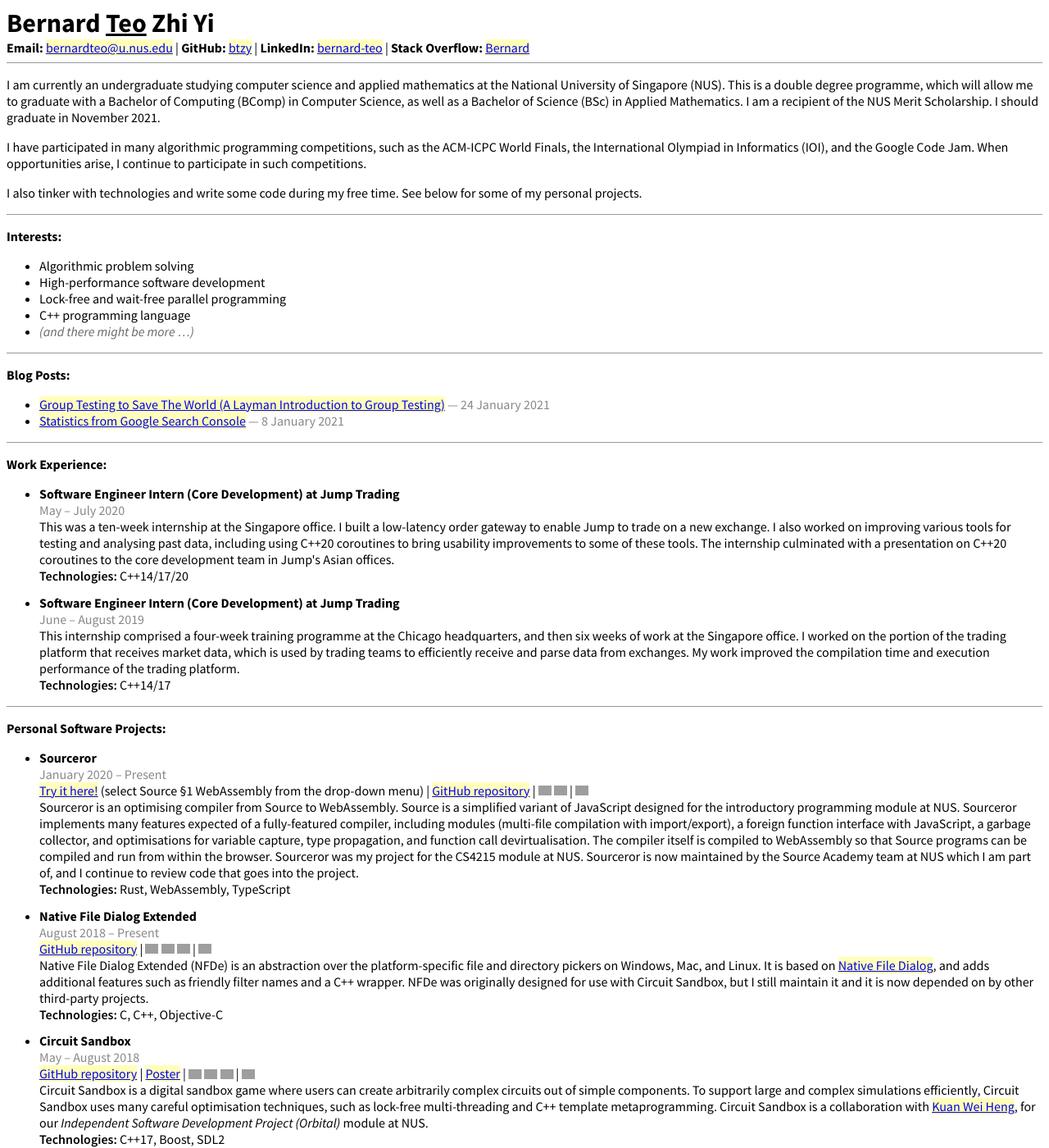
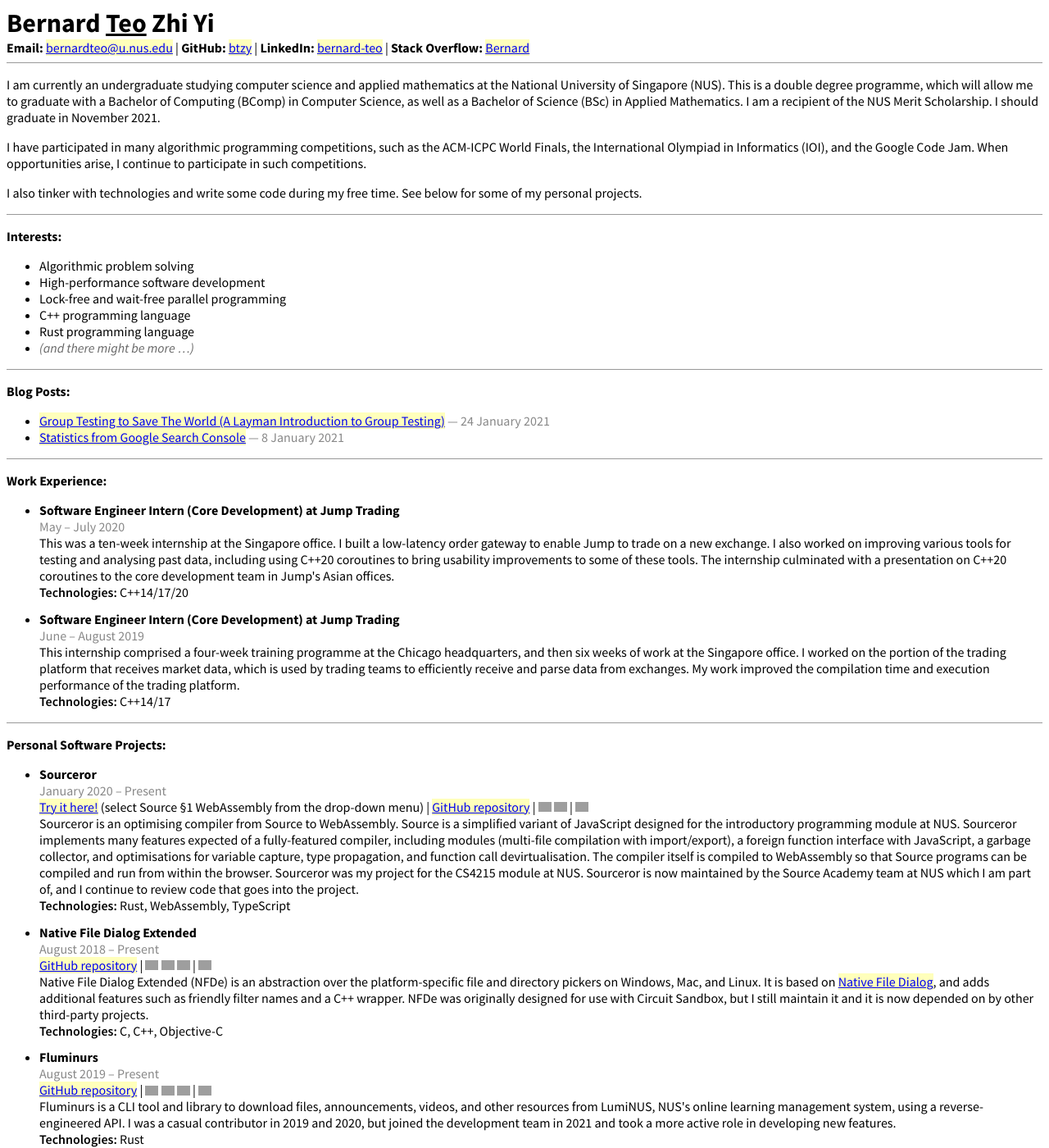
Before and after one commit to btzy/homepage, a Jekyll site: the page built from index.html, in a window 1280 px wide and 1400 px high. Shown: the whole window at 82% size. Built offline with Jekyll 4.4.1, drawn with Linux system fonts in a browser that asks for light colours; comment, search, counter and statistics services are not loaded; grey boxes are pictures that could not be loaded.

Commit message:
Add fluminurs

```diff
--- a/index.html
+++ b/index.html
@@ -23,6 +23,7 @@
 <li>High-performance software development</li>
 <li>Lock-free and wait-free parallel programming</li>
 <li>C++ programming language</li>
+<li>Rust programming language</li>
 <li><span class="more">(and there might be more &hellip;)</span></li>
 </ul>
 </div>
@@ -78,6 +79,14 @@
 <div class="link"><a href="https://github.com/btzy/nativefiledialog-extended">GitHub repository</a> | <img class="typeicon" src="font-awesome/windows.svg" /> <img class="typeicon" src="font-awesome/apple.svg" /> <img class="typeicon" src="font-awesome/linux.svg" /> | <span class="github-stars" data-repo="btzy/nativefiledialog-extended"></span> <img class="typeicon" src="font-awesome/star-small.svg" /></div>
 <div class="content">Native File Dialog Extended (NFDe) is an abstraction over the platform-specific file and directory pickers on Windows, Mac, and Linux.  It is based on <a href="https://github.com/mlabbe/nativefiledialog">Native File Dialog</a>, and adds additional features such as friendly filter names and a C++ wrapper.  NFDe was originally designed for use with Circuit Sandbox, but I still maintain it and it is now depended on by other third-party projects.</div>
 <div class="content"><span class="semibold">Technologies:</span> C, C++, Objective-C</div>
+</li>
+
+<li>
+<div class="header">Fluminurs</div>
+<div class="date">August 2019 &ndash; Present</div>
+<div class="link"><a href="https://github.com/fluminurs/fluminurs">GitHub repository</a> | <img class="typeicon" src="font-awesome/windows.svg" /> <img class="typeicon" src="font-awesome/apple.svg" /> <img class="typeicon" src="font-awesome/linux.svg" /> | <span class="github-stars" data-repo="fluminurs/fluminurs"></span> <img class="typeicon" src="font-awesome/star-small.svg" /></div>
+<div class="content">Fluminurs is a CLI tool and library to download files, announcements, videos, and other resources from LumiNUS, NUS's online learning management system, using a reverse-engineered API.  I was a casual contributor in 2019 and 2020, but joined the development team in 2021 and took a more active role in developing new features.</div>
+<div class="content"><span class="semibold">Technologies:</span> Rust</div>
 </li>
 
 <li>
```
